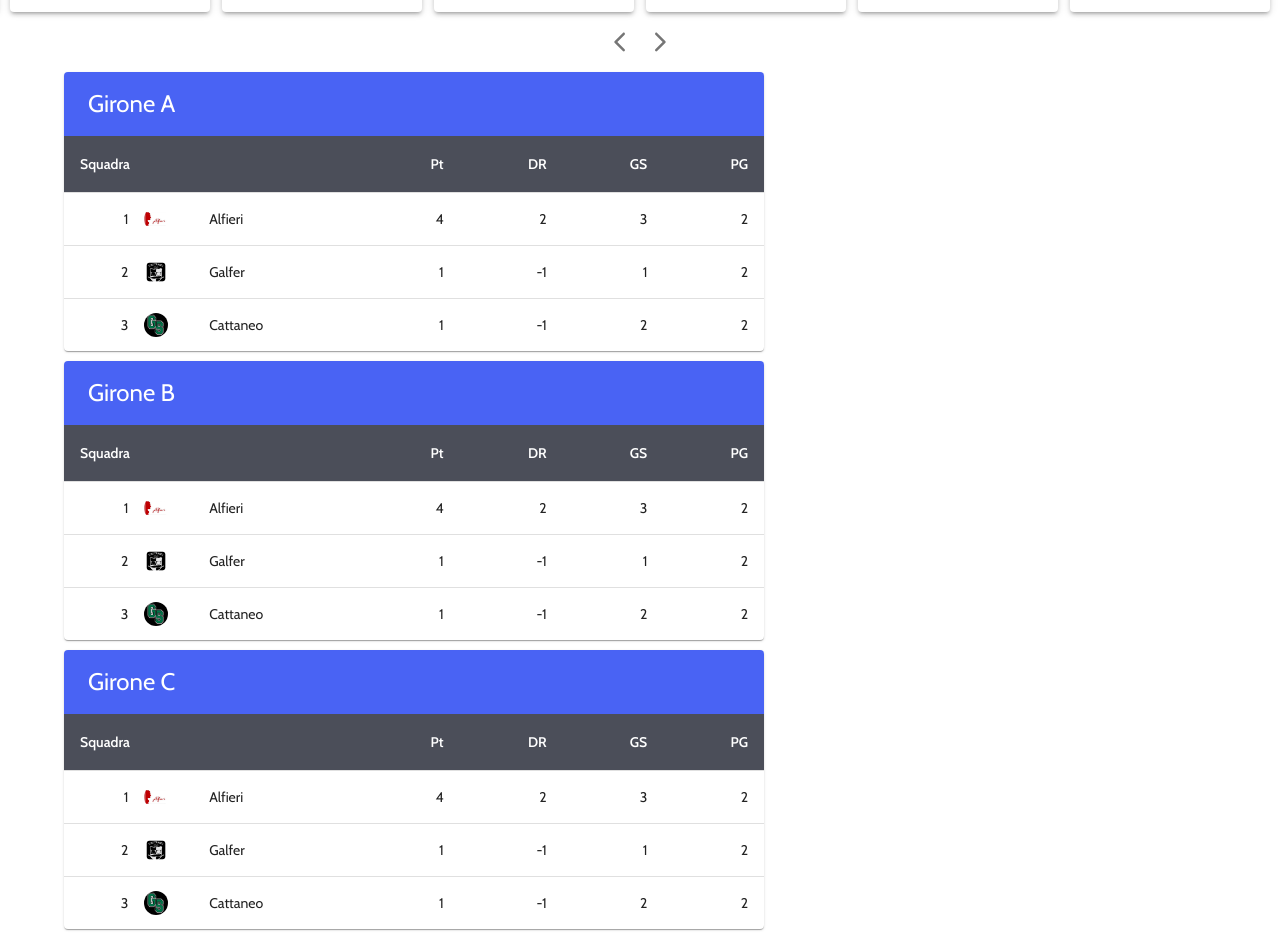
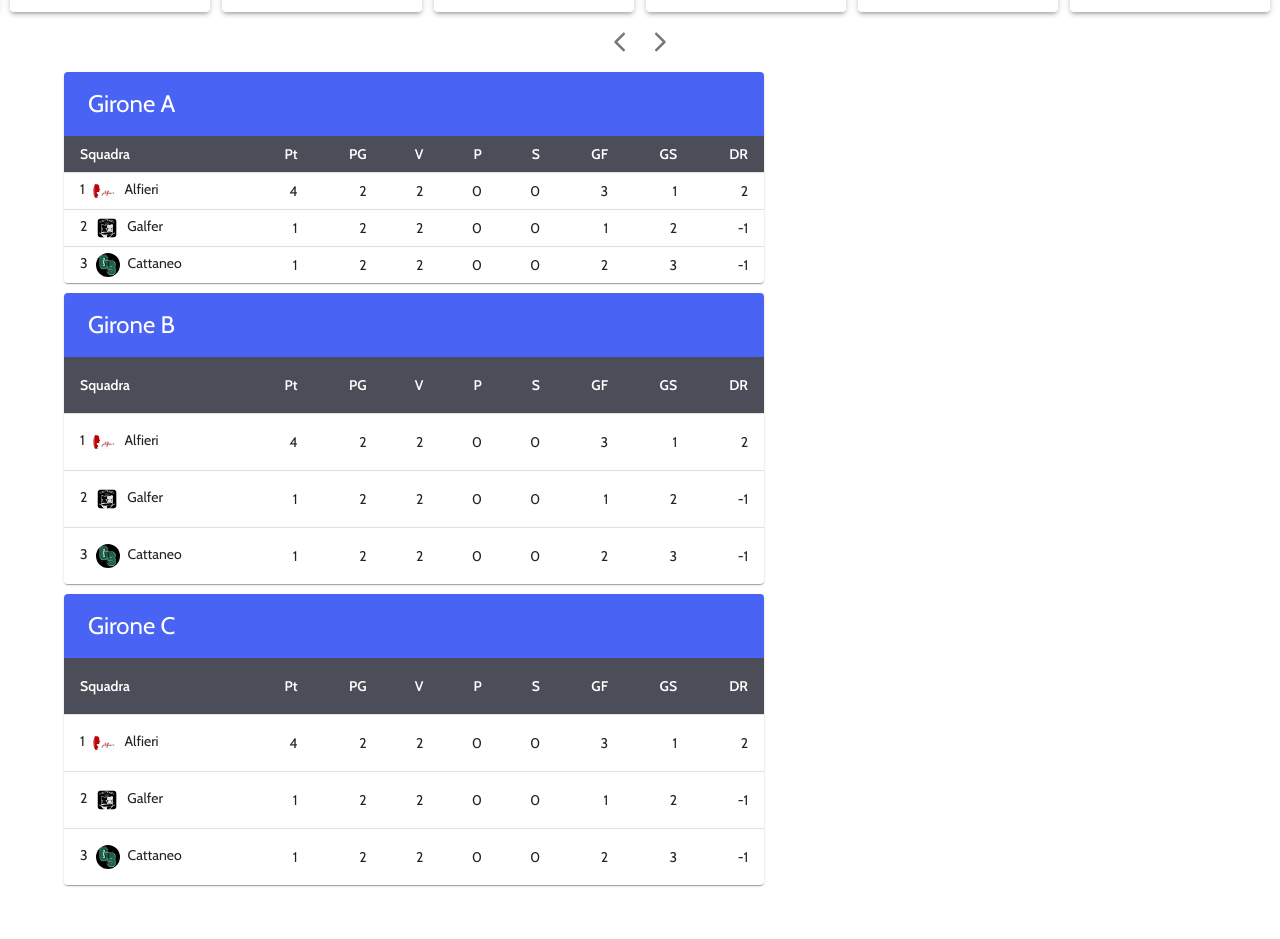
Before and after one commit to molecup/mole-frontend, a Next.js app in the folder mole-frontend/: page / in a window 1280 px wide. Shown: the part 780-1719 px from the top of the page. After the commit the page ends 1675 px from the top, so only its background shows below. Built offline with nearby package versions, Linux system fonts and the light colour scheme.

Commit message:
standing table scrollable sticky column and small option

```diff
--- a/mole-frontend/src/app/page.tsx
+++ b/mole-frontend/src/app/page.tsx
@@ -82,7 +82,7 @@ export default function Home() {
         )}
       </CardSlider>
       <Container sx={{marginTop:"10px", marginBottom:"10px"}}>
-        <StandingTable title="Girone A"/>
+        <StandingTable title="Girone A" small/>
         <StandingTable title="Girone B"/>
         <StandingTable title="Girone C"/>
       </Container>
--- a/mole-frontend/src/components/standingTable.js
+++ b/mole-frontend/src/components/standingTable.js
@@ -8,44 +8,69 @@ import Toolbar from '@mui/material/Toolbar';
 import Paper from '@mui/material/Paper';
 import Typography from '@mui/material/Typography';
 import Avatar from '@mui/material/Avatar';
+import Stack from '@mui/system/Stack';
+//import Link from '@mui/material/Link';
+import Link  from 'next/link';
+
 
 const teamRanking = [
-    {team: "Alfieri", points: 4, scored: 3, against: 1, played: 2, img:'/alfieri.png'},
-    {team: "Galfer", points: 1, scored: 1, against: 2, played: 2, img:'/cattaneo.png'},
-    {team: "Cattaneo", points: 1, scored: 2, against: 3, played: 2, img:'/gobetti2022.png'},
+    {team: "Alfieri", points: 4, scored: 3, against: 1, victories: 2, draws: 0, losses: 0, img:'/alfieri.png'},
+    {team: "Galfer", points: 1, scored: 1, against: 2, victories: 2, draws: 0, losses: 0, img:'/cattaneo.png'},
+    {team: "Cattaneo", points: 1, scored: 2, against: 3, victories: 2, draws: 0, losses: 0, img:'/gobetti2022.png'},
 ];
+
+const stickyColStyle = {
+    position : 'sticky',
+    left : 0,
+}
+
+const stickyColBorderStyle = {
+}
 
 export default function StandingTable(props){
     return(
-        <TableContainer component={Paper} sx={{ maxWidth: 700, marginTop: '10px', marginBottom: '10px' }}>
-            <Toolbar color='primary'>
+        <TableContainer component={Paper} sx={{ maxWidth:700, marginTop: '10px', marginBottom: '10px' }}>
+            <Toolbar sx={stickyColStyle}>
                 <Typography variant='h5'>{props.title}</Typography>
             </Toolbar>
-            <Table sx={{ minWidth: 180 }} aria-label="Standing Table">
+            <Table aria-label={"Classifica gironi - "+props.title} size={props.small ? "small" : "normal"}>
                 <TableHead >
                     <TableRow sx={{height: "10px"}}>
-                        <TableCell align="left" colSpan={3}>Squadra</TableCell>
+                        <TableCell align="left" sx={stickyColStyle}>Squadra</TableCell>
                         <TableCell align="right">Pt</TableCell>
+                        <TableCell align="right">PG</TableCell>
+                        <TableCell align="right">V</TableCell>
+                        <TableCell align="right">P</TableCell>
+                        <TableCell align="right">S</TableCell>
+                        <TableCell align="right">GF</TableCell>
+                        <TableCell align="right">GS</TableCell>
                         <TableCell align="right">DR</TableCell>
-                        <TableCell align="right">GS</TableCell>
-                        <TableCell align="right">PG</TableCell>
+
+
                     </TableRow>
                 </TableHead>
                 <TableBody>
                 {teamRanking.sort((entry) => entry.points).map((entry, i) =>
                     <TableRow
-                        key={entry.team}
+                        key={i}
                         sx={{ '&:last-child td, &:last-child th': { border: 0 } }}
                     >
-                        <TableCell component="th" scope="row" align="right">
-                            {i + 1}
+                        <TableCell sx={{...stickyColStyle, ...stickyColBorderStyle, background : "white"}} component="th" scope="row" elevation={2}>
+                            <Stack direction="row" spacing={1}>
+                                <p>{i + 1}</p>
+                                <Avatar sx={{ width: 24, height: 24 }} alt={entry.team + " icon"} src={entry.img} />
+                                <p>{entry.team}</p>
+                            </Stack>
                         </TableCell>
-                        <TableCell padding="none"><Avatar sx={{ width: 24, height: 24 }} alt={entry.team + " icon"} src={entry.img} /></TableCell>
-                        <TableCell>{entry.team}</TableCell>
                         <TableCell align="right">{entry.points}</TableCell>
+                        <TableCell align="right">{entry.victories + entry.losses + entry.draws}</TableCell>
+                        <TableCell align="right">{entry.victories}</TableCell>
+                        <TableCell align="right">{entry.draws}</TableCell>
+                        <TableCell align="right">{entry.losses}</TableCell>
+                        <TableCell align="right">{entry.scored}</TableCell>
+                        <TableCell align="right">{entry.against}</TableCell>
                         <TableCell align="right">{entry.scored - entry.against}</TableCell>
-                        <TableCell align="right">{entry.scored}</TableCell>
-                        <TableCell align="right">{entry.played}</TableCell>
+
                     </TableRow>
                 )}
                 </TableBody>
```
